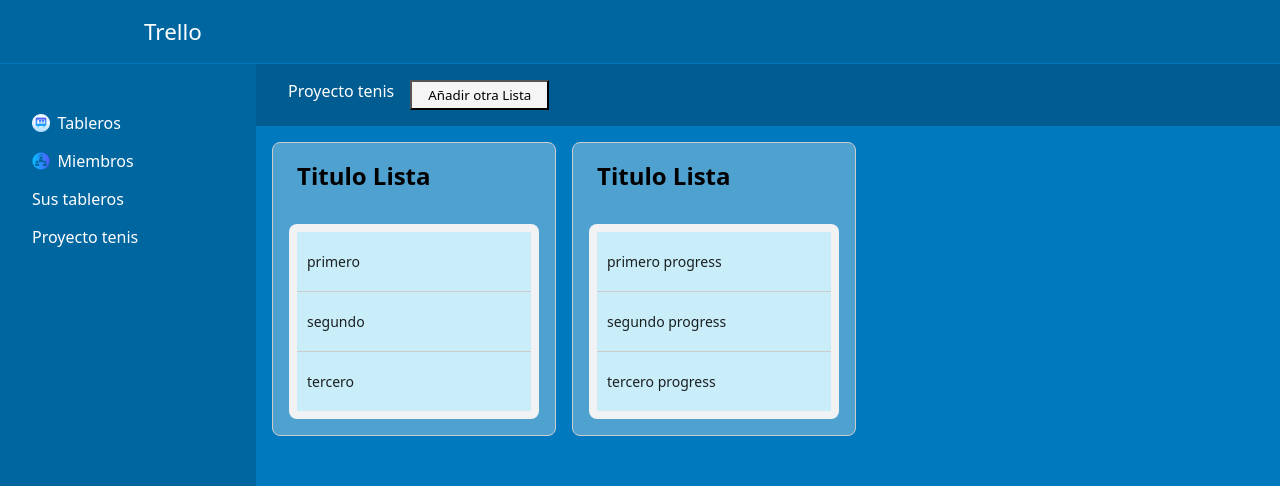
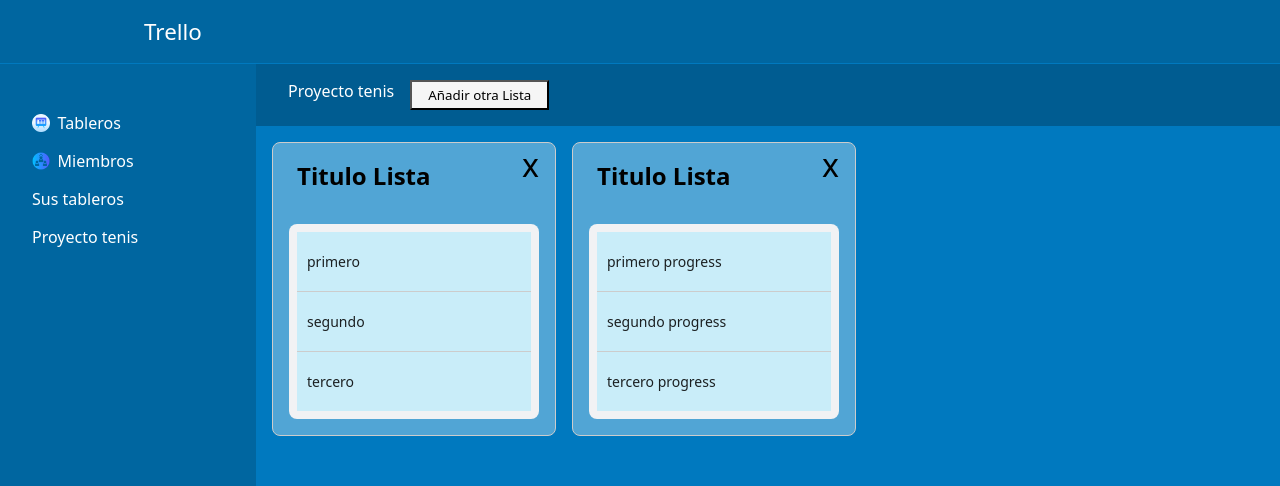
Before and after one commit to ismaeleamsi83/trello, an Angular app: page / in a window 1280 px wide. Shown: the top 486 px of the page. Built offline with nearby package versions, Linux system fonts and the light colour scheme.

Commit message:
elimina listas

```diff
--- a/src/app/body/body.component.html
+++ b/src/app/body/body.component.html
@@ -10,8 +10,9 @@
     @for (column of data; track $index) {
     <div style="display: flex; flex-direction: column;">
 
-      <div cdkDropList [cdkDropListData]="column" class="example-list" (cdkDropListDropped)="drop($event)" style="border-radius: 8px; margin-left: 1rem;">
+      <div cdkDropList [cdkDropListData]="column" class="example-list" (cdkDropListDropped)="drop($event)" style="border-radius: 8px; margin-left: 1rem; position: relative;">
         <h2 style="margin-left: 1.5rem; margin-top: 1rem;">Titulo Lista</h2>
+        <span style="position: absolute; right: 1rem; top: 0; font-size: 2rem; cursor: pointer;" (click)="removeList($index)">x</span>
         <div class="example-container">
           @for (item of column; track $index) {
             <div cdkDrag class="example-box">
--- a/src/app/body/body.component.scss
+++ b/src/app/body/body.component.scss
@@ -13,7 +13,7 @@
     margin-top: 1rem;
     border: solid 1px #ccc;
     min-height: 60px;
-    background: #e8edf057;
+    background: #ecf8ff57;
     border-radius: 4px;
     overflow: hidden;
     display: block;
--- a/src/app/body/body.component.ts
+++ b/src/app/body/body.component.ts
@@ -158,19 +158,9 @@
 
 
 
-  newList(){
-    // console.log("creo nueva lista");
-    // const newList: Tasklist = {
-    //  id: this.idNewList,
-    //  name: "Nueva lista"
-    // };
-    // console.log(newList);
-    // this.newListArray.push(newList);
-    // this.idNewList++;
-    // console.log(this.newListArray);
 
 
-    //const newList = "newListArray" + this.idListCount;
+  newList(){
     const newList = [
       "nueva",
       "otro"
@@ -180,4 +170,10 @@
     this.idListCount++;
   }
 
+
+  removeList(indice: any){
+    this.data.splice(indice,1);
+    console.log(indice);
+  }
+
 }
```
